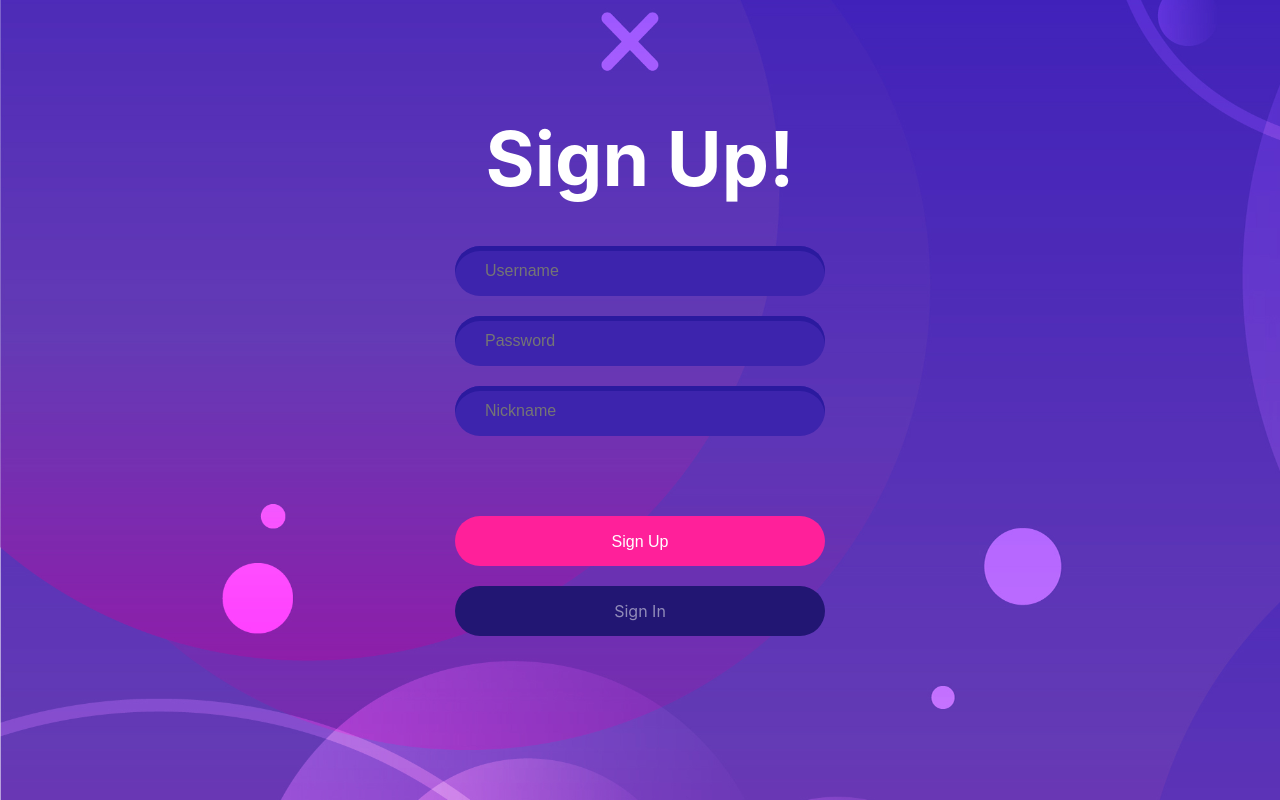
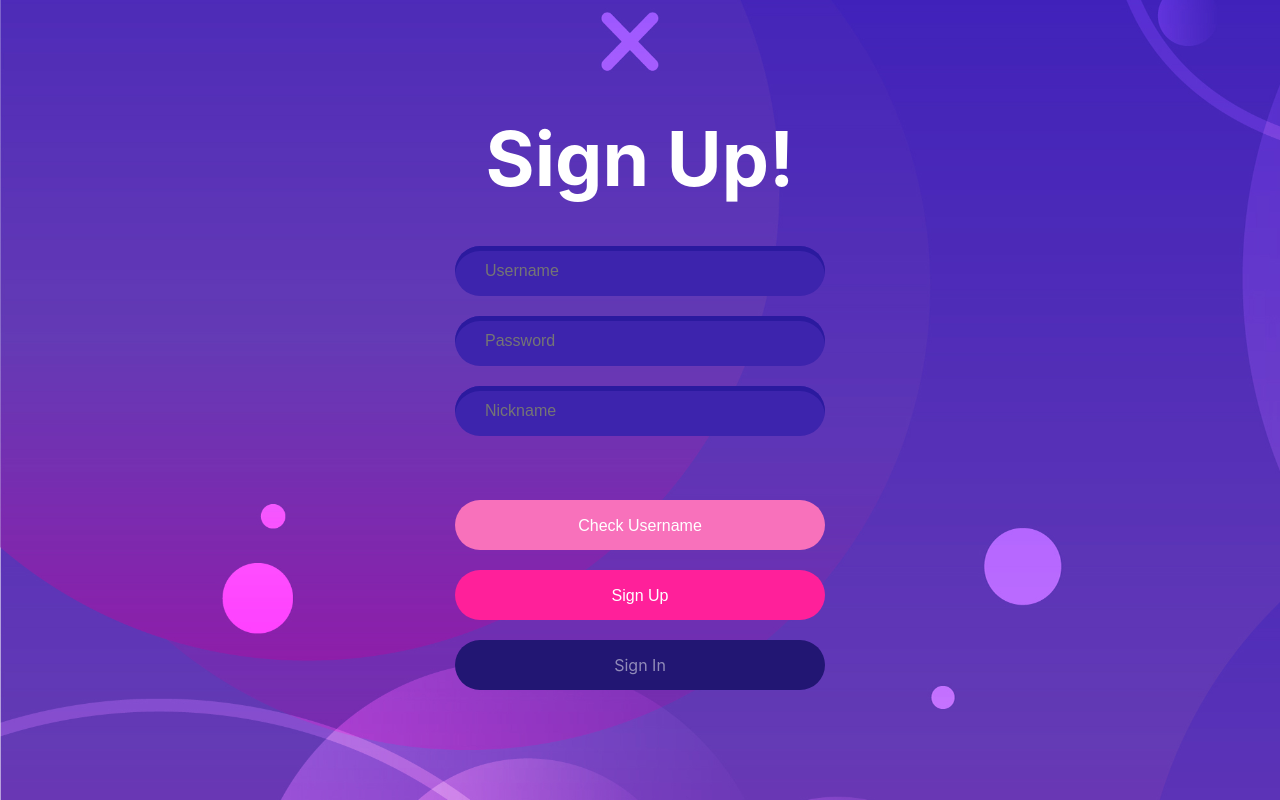
Before and after one commit to tachyon83/chitchat, a React (Create React App) app: page /signup in a window 1280 px wide. Built offline with nearby package versions, Linux system fonts and the light colour scheme.

Commit message:
Add check username

```diff
--- a/src/pages/Signup/Signup.jsx
+++ b/src/pages/Signup/Signup.jsx
@@ -6,6 +6,7 @@ import styles from './signup.module.scss';
 
 function Signup({ history }) {
   const [input, setInput] = useState({ id: '', password: '', nick: '' });
+  const [idPass, setIdPass] = useState(false);
   const { id, password, nick } = input;
 
   const handleInputChange = (e) => {
@@ -13,8 +14,31 @@ function Signup({ history }) {
     setInput({ ...input, [name]: value });
   };
 
+  const handleIdCheck = () => {
+    if (id === '') {
+      return;
+    }
+    axios
+      .get(`/user/idcheck/:${id}`)
+      .then((res) => {
+        console.log(res);
+        if (res.data.result) {
+          alert('username pass');
+          setIdPass(true);
+        } else {
+          alert('invalid username');
+        }
+      })
+      .catch((err) => console.log(err));
+  };
+
   const handleSignup = () => {
+    if (!idPass) {
+      alert('check your username first');
+      return;
+    }
     if (id === '' || password === '' || nick === '') {
+      alert('missing');
       return;
     }
     axios
@@ -67,6 +91,13 @@ function Signup({ history }) {
         </div>
         <div className={styles.buttonContainer}>
           <button
+            type="button"
+            className={styles.check}
+            onClick={handleIdCheck}
+          >
+            Check Username
+          </button>
+          <button
             type="submit"
             className={styles.signup}
             onClick={handleSignup}
--- a/src/pages/Signup/signup.module.scss
+++ b/src/pages/Signup/signup.module.scss
@@ -35,7 +35,7 @@
     }
 
     .buttonContainer {
-      margin-top: 5em;
+      margin-top: 4em;
 
       button,
       a {
@@ -52,6 +52,11 @@
         overflow: hidden;
       }
 
+      .check {
+        background-color: #f871bb;
+        cursor: pointer;
+      }
+
       .signup {
         background-color: #ff209a;
         cursor: pointer;
```
